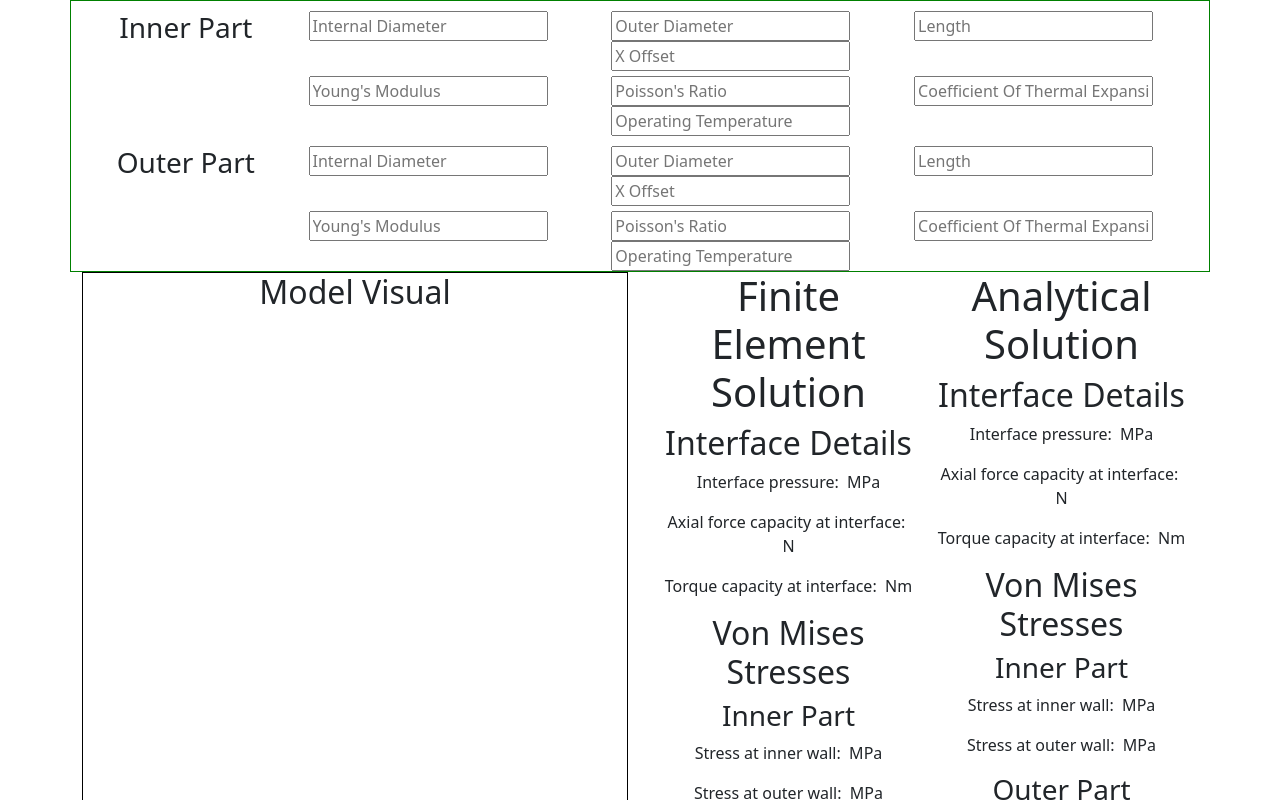
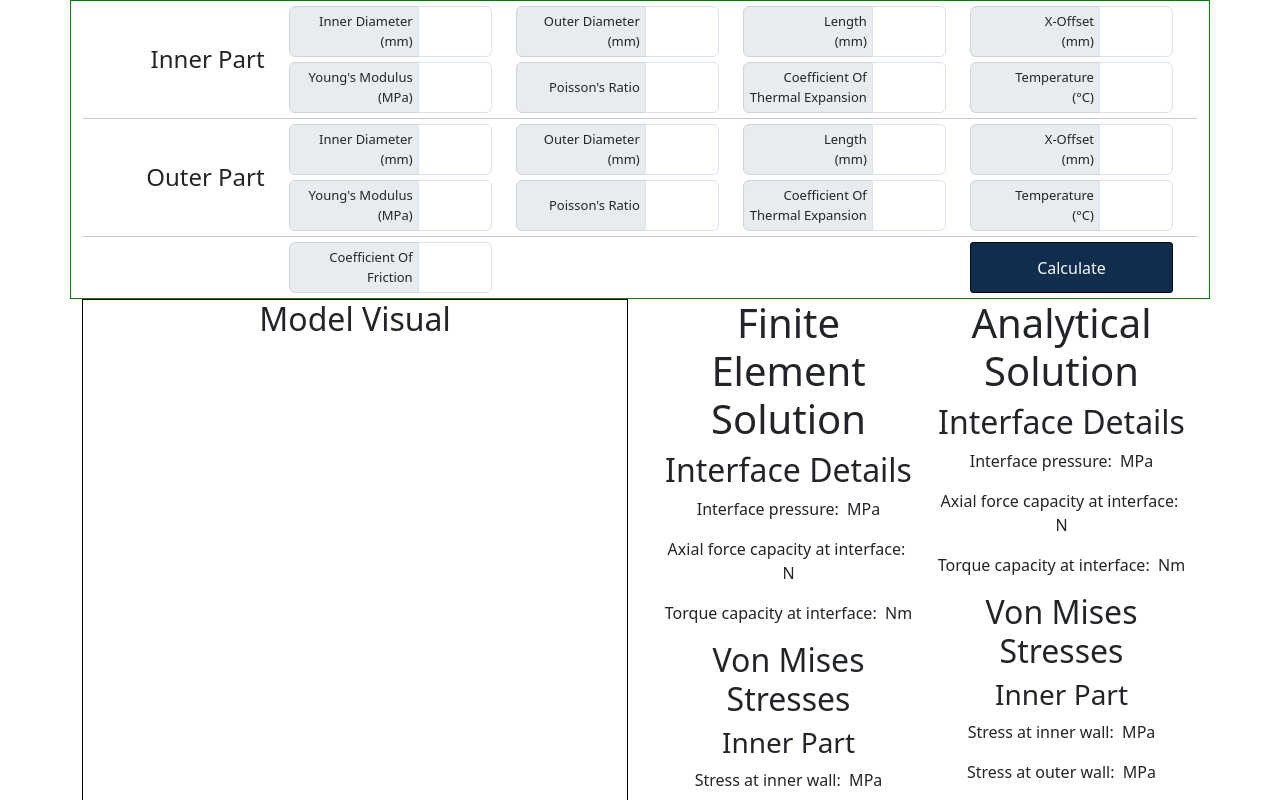
Before and after one commit to slehmann1/PressFits, a React (Create React App) app in the folder frontend/: page / in a window 1280 px wide. Shown: the top 800 px of the page. Built offline with nearby package versions, Linux system fonts and the light colour scheme.

Commit message:
Layout Inputs

```diff
--- a/frontend/src/App.css
+++ b/frontend/src/App.css
@@ -36,3 +36,42 @@
     transform: rotate(360deg);
   }
 }
+
+.form-control {
+  min-width: 3rem !important;
+  border-color: #dbe2ef !important;
+  color: #112d4e !important;
+}
+
+.input-group-text {
+  font-size: small !important;
+  text-align: right !important;
+  padding: 5px !important;
+  white-space: pre-line !important;
+  border-top-right-radius: 0px;
+  border-bottom-right-radius: 0px;
+  width: 10em;
+  height: 100%;
+  display: "flex";
+  justify-content: right;
+  align-items: center;
+}
+
+.input-group {
+  height: 100%;
+}
+
+.input-block {
+  margin-top: 5px !important;
+  margin-bottom: 5px;
+}
+
+.btn {
+  margin: auto;
+  width: 100%;
+  height: 100%;
+  background: #112d4e !important;
+  border-color: #010911 !important;
+  color: #f9f7f7 !important;
+  border-radius: 3px !important;
+}
--- a/frontend/src/InputBar.js
+++ b/frontend/src/InputBar.js
@@ -15,7 +15,16 @@ class InputBar extends React.Component {
             <PartInputs name="Inner Part" />
           </Row>
           <Row>
+            <hr style={{ margin: "0px" }}></hr>
+          </Row>
+          <Row>
             <PartInputs name="Outer Part" />
+          </Row>
+          <Row>
+            <hr style={{ margin: "0px" }}></hr>
+          </Row>
+          <Row>
+            <FurtherInputs />
           </Row>
         </Container>
       </div>
@@ -29,42 +38,48 @@ class PartInputs extends React.Component {
   }
   render() {
     return (
-      <div>
-        <Container style={{ marginTop: "10px" }}>
+      <div className="input-block">
+        <Container>
           <Row>
             <Col xs={2} sm={2} md={2} lg={2}>
-              <h3>{this.props.name}</h3>
+              <h4
+                style={{
+                  height: "100%",
+                  display: "flex",
+                  justifyContent: "right",
+                  alignItems: "center",
+                }}
+              >
+                {this.props.name}
+              </h4>
             </Col>
             <Col>
               <Row>
                 <Col>
-                  <input type="text" placeholder="Internal Diameter" />
+                  <InputGroup text={"Inner Diameter\n(mm)"} />
                 </Col>
                 <Col>
-                  <input type="text" placeholder="Outer Diameter" />
+                  <InputGroup text={"Outer Diameter\n(mm)"} />
                 </Col>
                 <Col>
-                  <input type="text" placeholder="Length" />
+                  <InputGroup text={"Length\n(mm)"} />
                 </Col>
                 <Col>
-                  <input type="text" placeholder="X Offset" />
+                  <InputGroup text={"X-Offset\n(mm)"} />
                 </Col>
               </Row>
               <Row style={{ marginTop: "5px" }}>
                 <Col>
-                  <input type="text" placeholder="Young's Modulus" />
+                  <InputGroup text={"Young's Modulus\n(MPa)"} />
                 </Col>
                 <Col>
-                  <input type="text" placeholder="Poisson's Ratio" />
+                  <InputGroup text="Poisson's Ratio" />
                 </Col>
                 <Col>
-                  <input
-                    type="text"
-                    placeholder="Coefficient Of Thermal Expansion"
-                  />
+                  <InputGroup text={"Coefficient Of\nThermal Expansion"} />
                 </Col>
                 <Col>
-                  <input type="text" placeholder="Operating Temperature" />
+                  <InputGroup text={"Temperature\n(°C)"} />
                 </Col>
               </Row>
             </Col>
@@ -75,4 +90,43 @@ class PartInputs extends React.Component {
   }
 }
 
+class FurtherInputs extends React.Component {
+  constructor(props) {
+    super(props);
+  }
+  render() {
+    return (
+      <div className="input-block">
+        <Container>
+          <Row>
+            <Col xs={2} sm={2} md={2} lg={2}></Col>
+            <Col>
+              <InputGroup text="Coefficient Of Friction" />
+            </Col>
+            <Col></Col>
+            <Col></Col>
+            <Col>
+              <button className="btn"> Calculate </button>
+            </Col>
+          </Row>
+        </Container>
+      </div>
+    );
+  }
+}
+
+class InputGroup extends React.Component {
+  constructor(props) {
+    super(props);
+  }
+  render() {
+    return (
+      <div className="input-group">
+        <div className="input-group-text">{this.props.text}</div>
+        <input className="form-control" type="number" />
+      </div>
+    );
+  }
+}
+
 export default InputBar;
```
